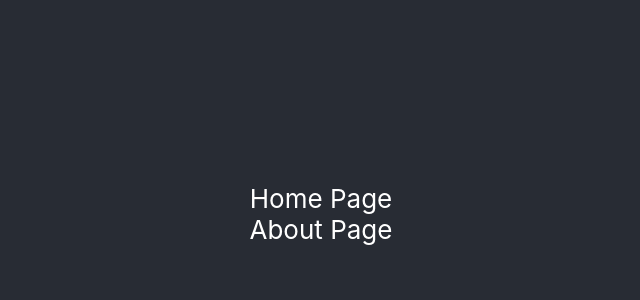
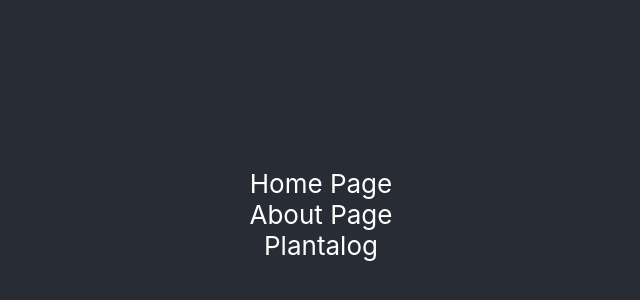
Before and after one commit to Thananyasih/Plantism-app, a React (Create React App) app: page / in a window 1280 px wide. Shown: the part 186-486 px from the top of the page, without its empty margins (319-959 px from the left). Built offline with nearby package versions, Linux system fonts and the light colour scheme.

Commit message:
edit base

```diff
--- a/src/App.js
+++ b/src/App.js
@@ -1,4 +1,3 @@
-import AboutInfo from "./About-info/AboutInfo";
 import "./App.css";
 import Home from "./Home-page/Home";
 
@@ -7,7 +6,6 @@ function App() {
     <div className="App">
       <header className="App-header">
         <Home />
-        <AboutInfo />
       </header>
     </div>
   );
--- a/src/Home-page/Home.js
+++ b/src/Home-page/Home.js
@@ -1,10 +1,14 @@
 import React from "react";
+import AboutInfo from "../About-info/AboutInfo";
+import Plantalog from "../Plantalog-catagories/Plantalog";
 
 const Home = () => {
   return (
     <div>
       <div>
         <div>Home Page</div>
+        <AboutInfo />
+        <Plantalog />
         <link href="/About-info" />
       </div>
     </div>
--- /dev/null
+++ b/src/Plantalog-catagories/Plantalog.js
@@ -0,0 +1,12 @@
+import React from "react";
+import "./Plantalog.css";
+
+const Plantalog = () => {
+  return (
+    <div>
+      <div>Plantalog</div>
+    </div>
+  );
+};
+
+export default Plantalog;
```
Also changed, not shown: src/Plantalog-catagories/Plantalog.css (added).
